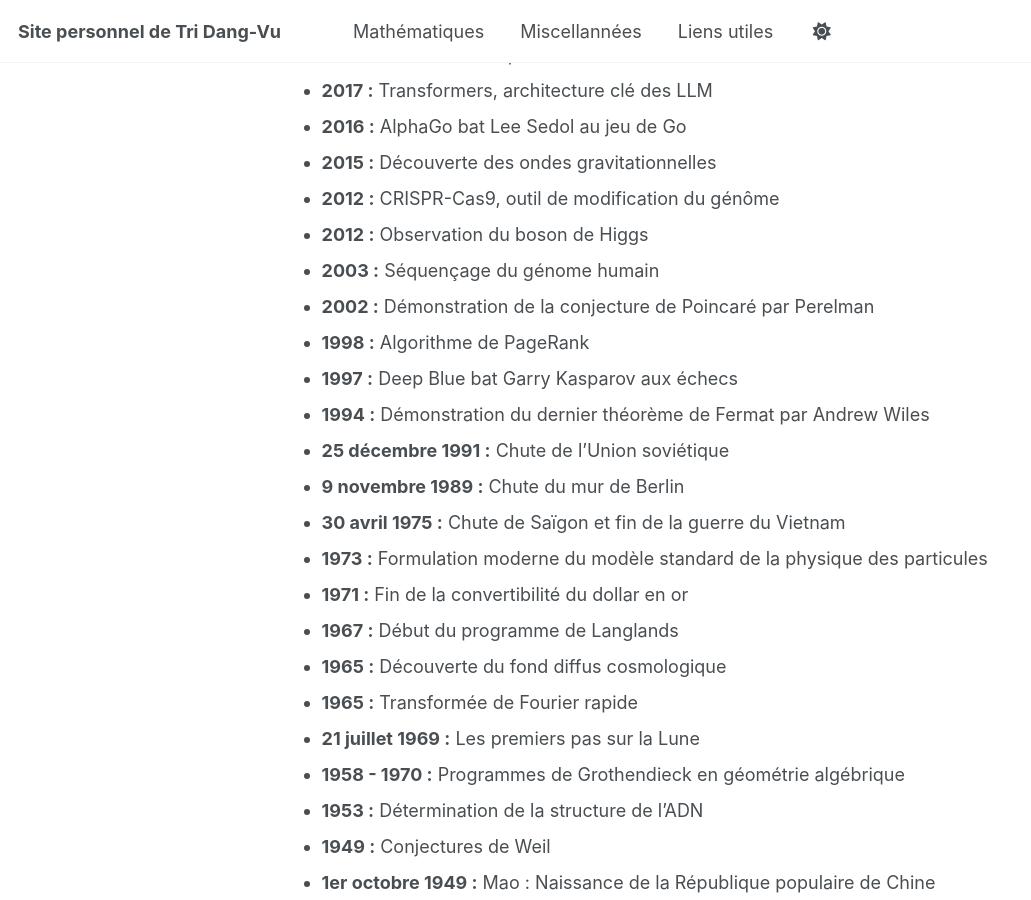
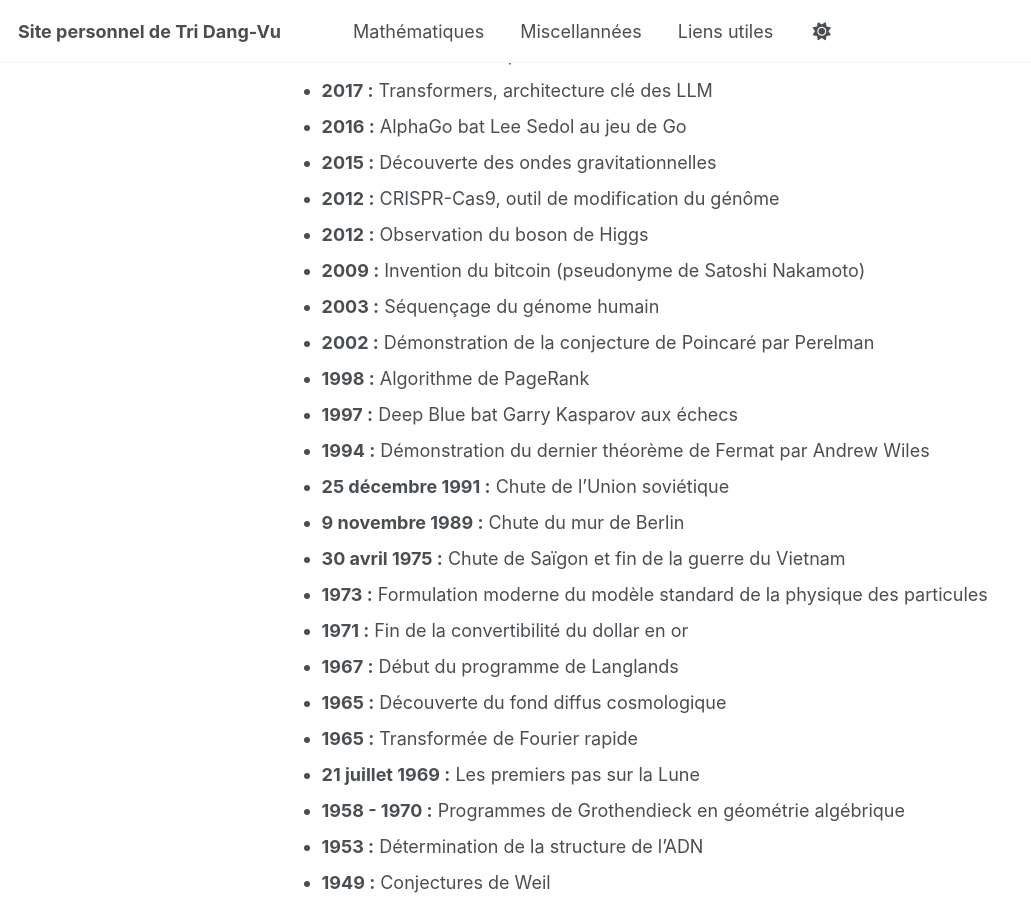
Before and after one commit to tridangvu/tridangvu.github.io, a Jekyll site: the page built from index.md, in a window 1280 px wide and 900 px high, scrolled down 990 px. Shown: the whole window, without its empty margins (0-1031 px from the left). Built offline with Jekyll 4.4.1, drawn with Linux system fonts in a browser that asks for light colours; a script that is not in the unit is left out.

Commit message:
Update index.md

```diff
--- a/index.md
+++ b/index.md
@@ -35,6 +35,7 @@ Les événements suivants sont tous importants pour l'auteur de ce site. Cela ne
 - **2015 :** Découverte des ondes gravitationnelles
 - **2012 :** CRISPR-Cas9, outil de modification du génôme
 - **2012 :** Observation du boson de Higgs
+- **2009 :** Invention du bitcoin (pseudonyme de Satoshi Nakamoto)
 - **2003 :** Séquençage du génome humain
 - **2002 :** Démonstration de la conjecture de Poincaré par Perelman
 - **1998 :** Algorithme de PageRank
```
